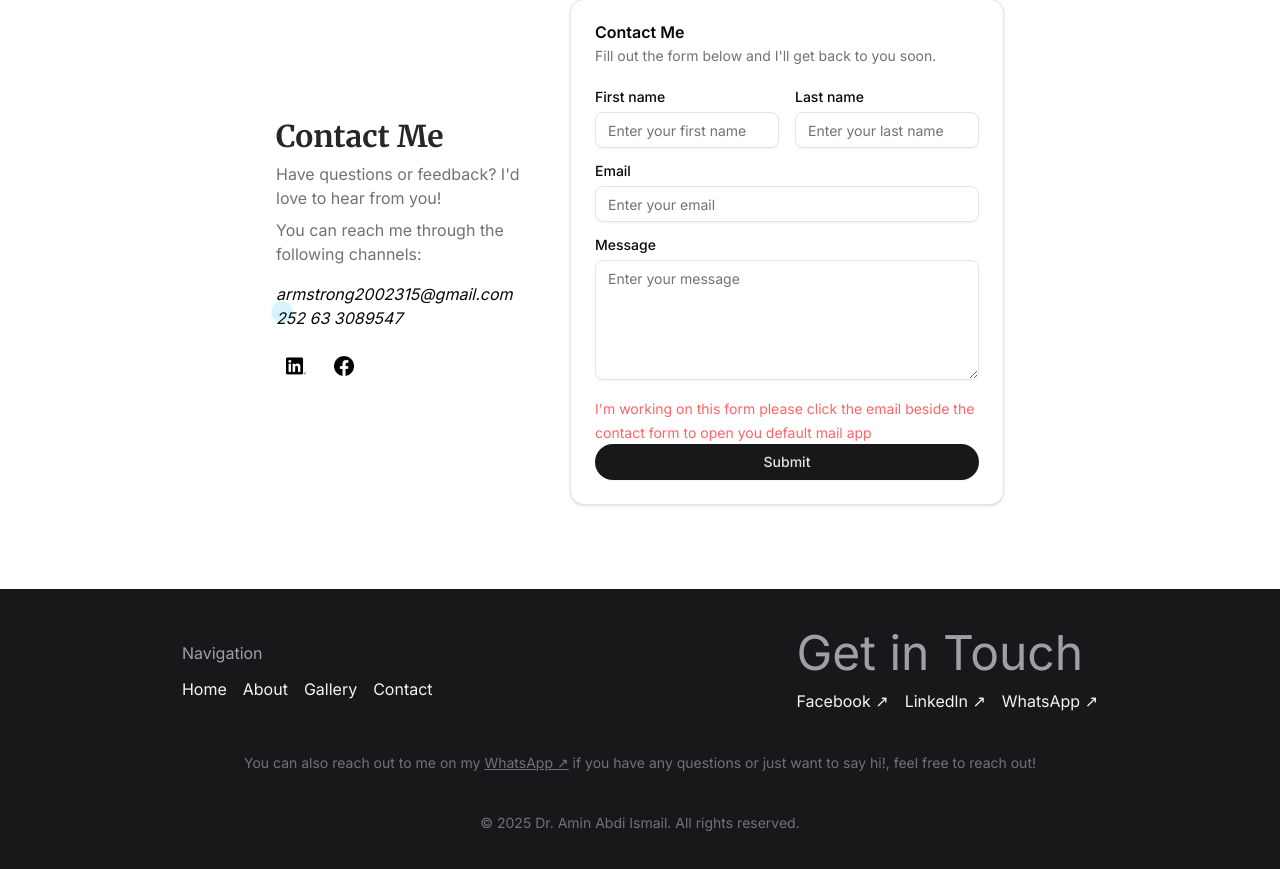
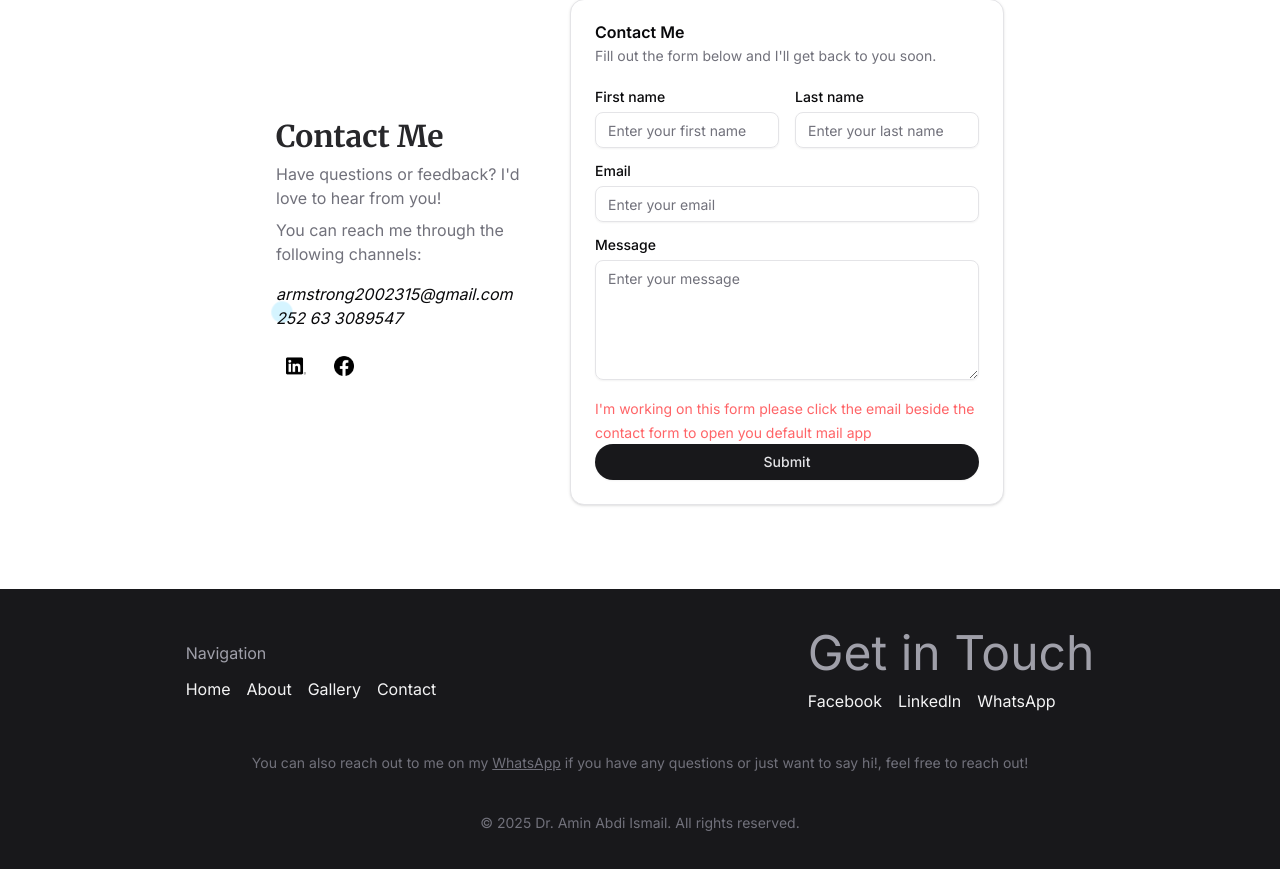
Before and after one commit to Ismaaciil-abdi/Dr-Amin-portfolio, a Next.js app: page / in a window 1280 px wide. Shown: the part 2985-3854 px from the top of the page. Built offline with nearby package versions, Linux system fonts and the light colour scheme.

Commit message:
remove htmls

```diff
--- a/src/components/links.tsx
+++ b/src/components/links.tsx
@@ -8,16 +8,16 @@ export default function Links() {
           href="https://www.facebook.com/amin.abdirahman.117497"
           className="hover:text-zinc-400"
         >
-          Facebook &#8599;
+          Facebook
         </Link>
         <Link
           href="https://www.linkedin.com/in/amin-abdi-ismael-724617226/"
           className="hover:text-zinc-400"
         >
-          Linkedln &#8599;
+          Linkedln
         </Link>
         <Link href="https://wa.link/3ito0t" className="hover:text-zinc-400">
-          WhatsApp &#8599;
+          WhatsApp
         </Link>
       </nav>
     </div>
--- a/src/components/ui/compare.tsx
+++ b/src/components/ui/compare.tsx
@@ -17,6 +17,7 @@ interface CompareProps {
   autoplay?: boolean;
   autoplayDuration?: number;
 }
+
 export const Compare = ({
   firstImage = "",
   secondImage = "",
@@ -31,16 +32,11 @@ export const Compare = ({
 }: CompareProps) => {
   const [sliderXPercent, setSliderXPercent] = useState(initialSliderPercentage);
   const [isDragging, setIsDragging] = useState(false);
-
   const sliderRef = useRef<HTMLDivElement>(null);
-
-  const [isMouseOver, setIsMouseOver] = useState(false);
-
   const autoplayRef = useRef<NodeJS.Timeout | null>(null);
 
   const startAutoplay = useCallback(() => {
     if (!autoplay) return;
-
     const startTime = Date.now();
     const animate = () => {
       const elapsedTime = Date.now() - startTime;
@@ -51,7 +47,6 @@ export const Compare = ({
       setSliderXPercent(percentage);
       autoplayRef.current = setTimeout(animate, 16); // ~60fps
     };
-
     animate();
   }, [autoplay, autoplayDuration]);
 
@@ -68,12 +63,10 @@ export const Compare = ({
   }, [startAutoplay, stopAutoplay]);
 
   function mouseEnterHandler() {
-    setIsMouseOver(true);
     stopAutoplay();
   }
 
   function mouseLeaveHandler() {
-    setIsMouseOver(false);
     if (slideMode === "hover") {
       setSliderXPercent(initialSliderPercentage);
     }
@@ -187,15 +180,16 @@ export const Compare = ({
             />
           </div>
           {showHandlebar && (
-            <div className="h-5 w-5 rounded-md top-1/2 -translate-y-1/2 bg-white z-30 -right-2.5 absolute   flex items-center justify-center shadow-[0px_-1px_0px_0px_#FFFFFF40]">
+            <div className="h-5 w-5 rounded-md top-1/2 -translate-y-1/2 bg-white z-30 -right-2.5 absolute flex items-center justify-center shadow-[0px_-1px_0px_0px_#FFFFFF40]">
               <IconDotsVertical className="h-4 w-4 text-black" />
             </div>
           )}
         </motion.div>
       </AnimatePresence>
+
       <div className="overflow-hidden w-full h-full relative z-20 pointer-events-none">
         <AnimatePresence initial={false}>
-          {firstImage ? (
+          {firstImage && (
             <motion.div
               className={cn(
                 "absolute inset-0 z-20 rounded-2xl shrink-0 w-full h-full select-none overflow-hidden",
@@ -210,28 +204,28 @@ export const Compare = ({
                 alt="first image"
                 src={firstImage}
                 className={cn(
-                  "absolute inset-0  z-20 rounded-2xl shrink-0 w-full h-full select-none",
+                  "absolute inset-0 z-20 rounded-2xl shrink-0 w-full h-full select-none",
                   firstImageClassName
                 )}
                 draggable={false}
               />
             </motion.div>
-          ) : null}
+          )}
         </AnimatePresence>
       </div>
 
       <AnimatePresence initial={false}>
-        {secondImage ? (
+        {secondImage && (
           <motion.img
             className={cn(
-              "absolute top-0 left-0 z-[19]  rounded-2xl w-full h-full select-none",
+              "absolute top-0 left-0 z-[19] rounded-2xl w-full h-full select-none",
               secondImageClassname
             )}
             alt="second image"
             src={secondImage}
             draggable={false}
           />
-        ) : null}
+        )}
       </AnimatePresence>
     </div>
   );
--- a/src/components/ui/sparkles.tsx
+++ b/src/components/ui/sparkles.tsx
@@ -1,5 +1,5 @@
 "use client";
-import React, { useId, useMemo } from "react";
+import React, { useId } from "react";
 import { useEffect, useState } from "react";
 import Particles, { initParticlesEngine } from "@tsparticles/react";
 import type { Container, SingleOrMultiple } from "@tsparticles/engine";
--- a/src/sections/footer.tsx
+++ b/src/sections/footer.tsx
@@ -37,7 +37,7 @@ export default function Footer() {
             className=" underline hover:text-zinc-400"
             href="https://wa.link/3ito0t"
           >
-            WhatsApp &#8599;
+            WhatsApp
           </Link>{" "}
           if you have any questions or just want to say hi!, feel free to reach
           out!
```
Also changed, not shown: src/components/ui/timeline.tsx (+1 -6 lines).
